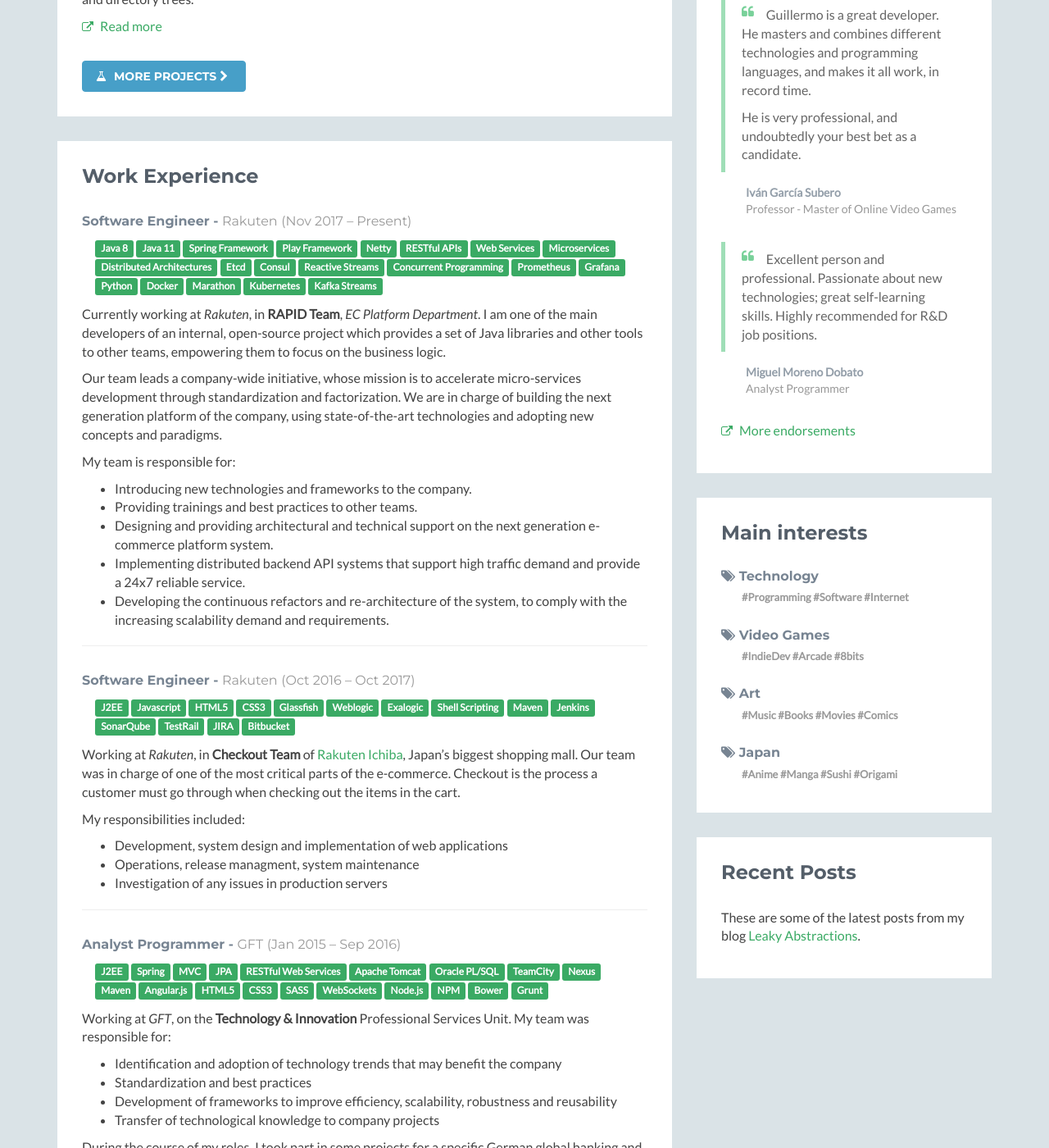
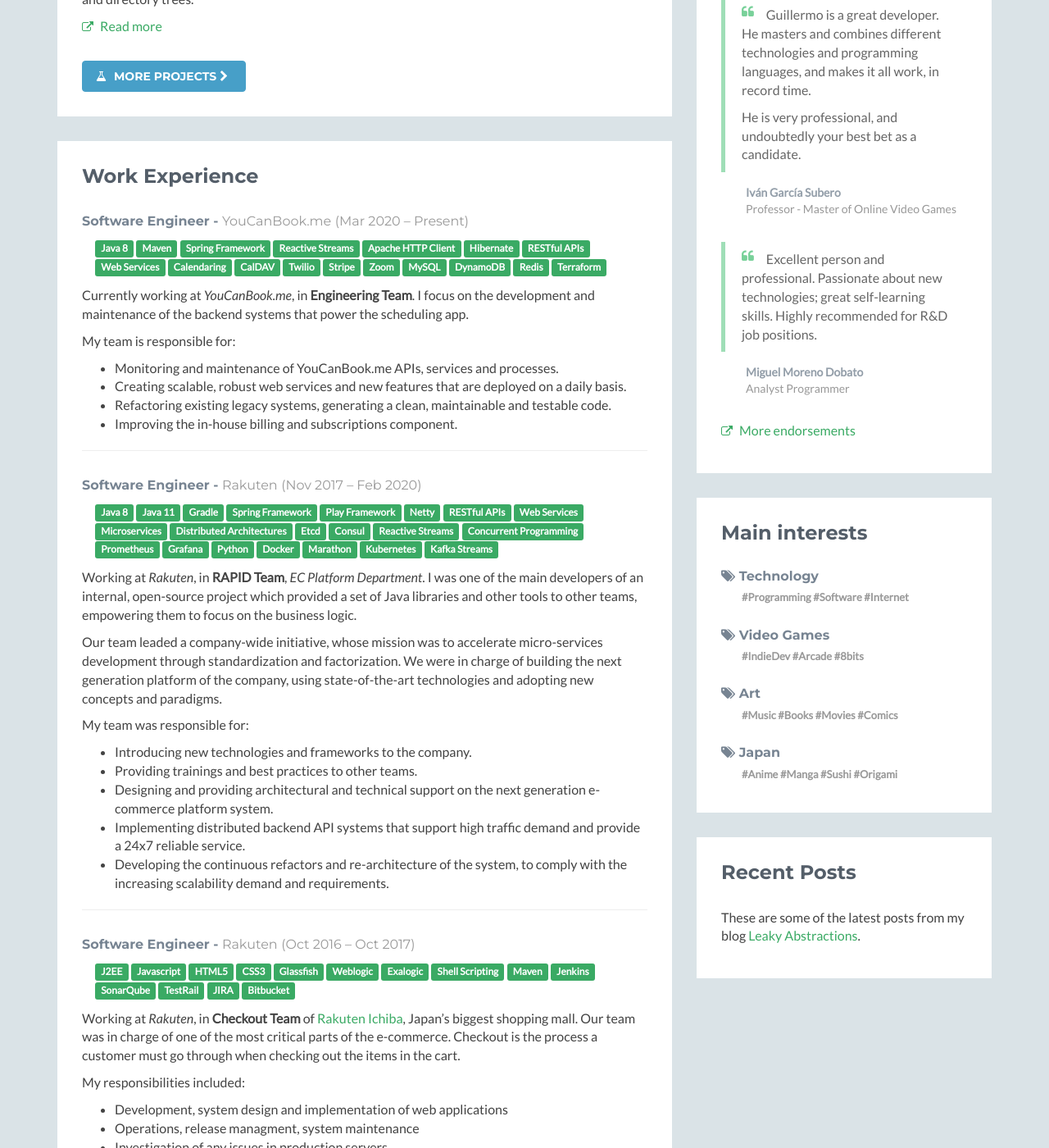
Before and after one commit to guillermocalvo/guillermocalvo.github.io, a Jekyll site: the page built from index.md, in a window 1280 px wide and 1400 px high, scrolled down 2592 px. Shown: the whole window at 82% size. Built offline with Jekyll 4.4.1, drawn with Linux system fonts in a browser that asks for light colours.

Commit message:
Update experiences.yml

```diff
--- a/_data/experiences.yml
+++ b/_data/experiences.yml
@@ -1,22 +1,67 @@
 title: Work Experience
 featured:
+  - company: YouCanBook.me
+    content: >
+
+      Currently working at *YouCanBook.me*, in **Engineering Team**. I focus on
+      the development and maintenance of the backend systems that power the
+      scheduling app.
+
+
+      My team is responsible for:
+
+
+      * Monitoring and maintenance of YouCanBook.me APIs, services and
+      processes.
+
+      * Creating scalable, robust web services and new features that are
+      deployed on a daily basis.
+
+      * Refactoring existing legacy systems, generating a clean, maintainable
+      and testable code.
+
+      * Improving the in-house billing and subscriptions component.
+
+    duration_from: Mar 2020
+    duration_to: Present
+    link: 'https://youcanbook.me/'
+    position: Software Engineer
+    technologies:
+      - Java 8
+      - Maven
+      - Spring Framework
+      - Reactive Streams
+      - Apache HTTP Client
+      - Hibernate
+      - RESTful APIs
+      - Web Services
+      - Calendaring
+      - CalDAV
+      - Twilio
+      - Stripe
+      - Zoom
+      - MySQL
+      - DynamoDB
+      - Redis
+      - Terraform
+
   - company: Rakuten
     content: >
 
-      Currently working at *Rakuten*, in **RAPID Team**, *EC Platform
-      Department*. I am one of the main developers of an internal, open-source
-      project which provides a set of Java libraries and other tools to other
-      teams, empowering them to focus on the business logic.
+      Working at *Rakuten*, in **RAPID Team**, *EC Platform Department*. I was
+      one of the main developers of an internal, open-source project which
+      provided a set of Java libraries and other tools to other teams,
+      empowering them to focus on the business logic.
 
 
-      Our team leads a company-wide initiative, whose mission is to accelerate
+      Our team leaded a company-wide initiative, whose mission was to accelerate
       micro-services development through standardization and factorization. We
-      are in charge of building the next generation platform of the company,
+      were in charge of building the next generation platform of the company,
       using state-of-the-art technologies and adopting new concepts and
       paradigms.
 
 
-      My team is responsible for:
+      My team was responsible for:
 
 
       * Introducing new technologies and frameworks to the company.
@@ -33,12 +78,13 @@ featured:
       to comply with the increasing scalability demand and requirements.
 
     duration_from: Nov 2017
-    duration_to: Present
+    duration_to: Feb 2020
     link: 'https://corp.rakuten.co.jp/'
     position: Software Engineer
     technologies:
       - Java 8
       - Java 11
+      - Gradle
       - Spring Framework
       - Play Framework
       - Netty
```
